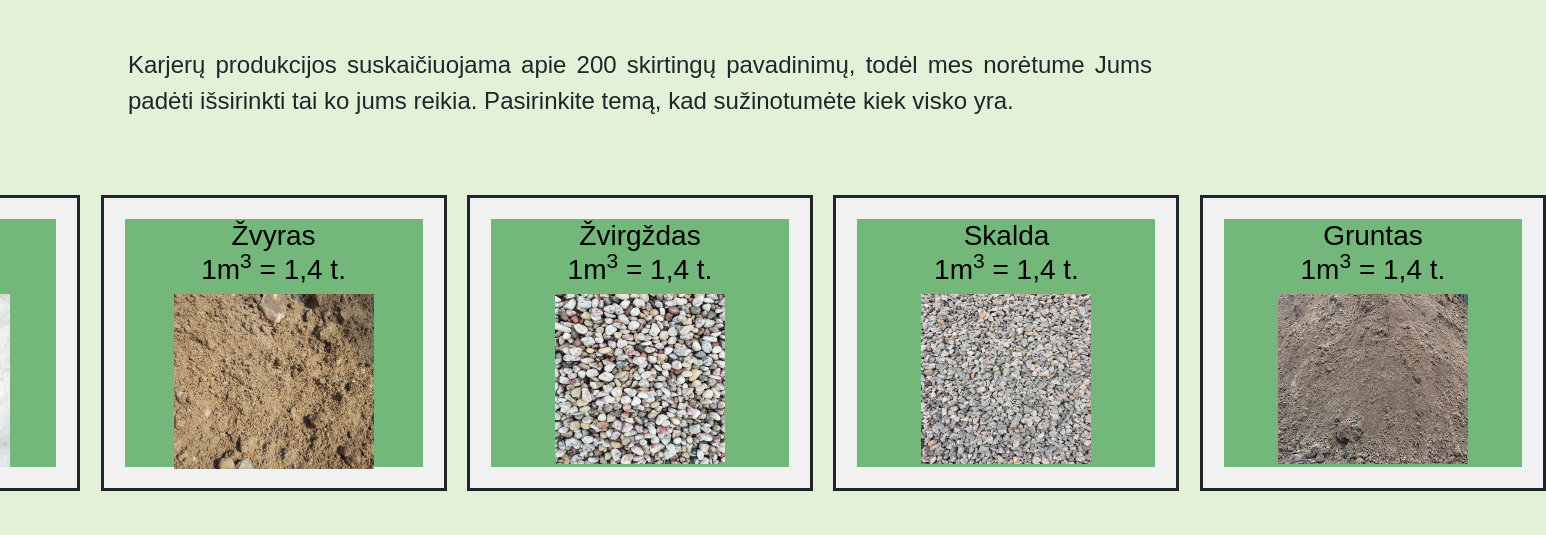
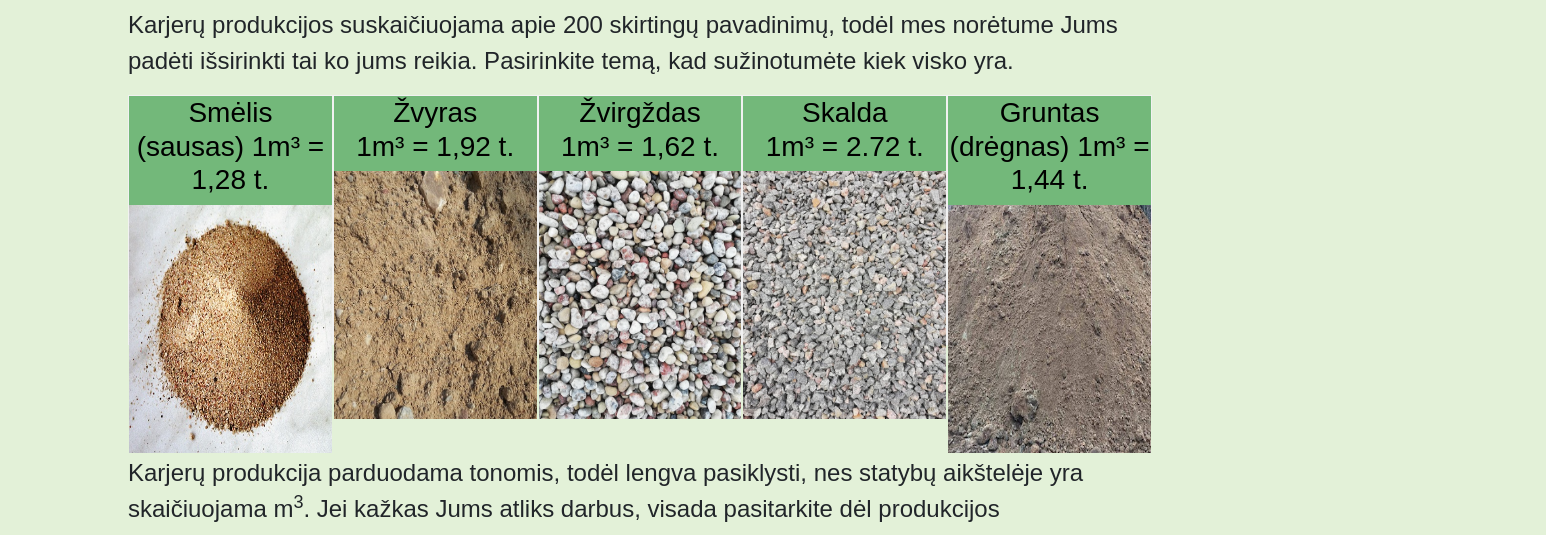
Before and after one commit to RobertasT/RobertasT.github.io, a plain HTML site: page index.html in a window 1280 px wide. Shown: the part 144-679 px from the top of the page, 1546 px wide, since content can reach past the window. Drawn offline with nearby package versions, Linux system fonts and the light colour scheme.

Commit message:
pataisyta

```diff
--- a/index.html
+++ b/index.html
@@ -22,16 +22,15 @@
         <p>Karjerų produkcijos suskaičiuojama apie 200 skirtingų pavadinimų, todėl mes norėtume Jums padėti išsirinkti
             tai ko jums reikia. Pasirinkite temą, kad sužinotumėte kiek visko yra.
         </p>
+
     </div>
 
     <div class="box">
-        <div class="box1">
-
         <div class="flip-box">
             <div class="flip-box-inner">
                 <div class="flip-box-front">
-                        <h3>Smėlis<br>1m<sup>3</sup> = 1,4 t.</h3>
-                        <img style="width: 205px;" src="/foto/smelis.jpeg" alt="">
+                    <h3>Smėlis<br>(sausas) 1m³ = 1,28 t.</h3>
+                    <img class="foto" src="/foto/smelis.jpeg" alt="">
                 </div>
                 <div class="flip-box-back">
                     <h2>Smėlio produkcija skirtinguose karjeruose gali būti:
@@ -41,15 +40,12 @@
                 </div>
             </div>
         </div>
-        </div>
-
-        <div class=" box1">
 
         <div class="flip-box">
             <div class="flip-box-inner">
                 <div class="flip-box-front">
-                        <h3>Žvyras<br>1m<sup>3</sup> = 1,4 t.</h3>
-                        <img style="width: 200px;" src="/foto/zvyras.jpeg" alt="">
+                    <h3>Žvyras<br>1m³ = 1,92 t.</h3>
+                    <img class="foto" src="/foto/zvyras.jpeg" alt="">
                 </div>
                 <div class="flip-box-back">
                     <h2>Žvyro produkcija skirtinguose karjeruose gali būti:
@@ -58,15 +54,12 @@
                 </div>
             </div>
         </div>
-        </div>
-
-        <div class=" box1">
 
         <div class="flip-box">
             <div class="flip-box-inner">
                 <div class="flip-box-front">
-                        <h3>Žvirgždas<br>1m<sup>3</sup> = 1,4 t.</h3>
-                        <img style="width: 170px;" src="/foto/zvirgzdas.jpeg" alt="">
+                    <h3>Žvirgždas<br>1m³ = 1,62 t.</h3>
+                    <img class="foto" src="/foto/zvirgzdas.jpeg" alt="">
                 </div>
                 <div class="flip-box-back">
                     <h2>Žvirgždo skalda, bei jos įvairių frakcijų mišiniai naudojami kelių bei
@@ -76,15 +69,12 @@
                 </div>
             </div>
         </div>
-        </div>
-
-        <div class=" box1">
 
         <div class="flip-box">
             <div class="flip-box-inner">
                 <div class="flip-box-front">
-                        <h3>Skalda<br>1m<sup>3</sup> = 1,4 t.</h3>
-                        <img style="width: 170px;" src="/foto/skalda.jpeg" alt="">
+                    <h3>Skalda<br>1m³ = 2.72 t.</h3>
+                    <img class="foto" src="/foto/skalda.jpeg" alt="">
                 </div>
                 <div class="flip-box-back">
                     <h2>Žvirgždo skalda, bei jos įvairių frakcijų mišiniai
@@ -92,14 +82,12 @@
                 </div>
             </div>
         </div>
-        </div>
 
-        <div class=" box1">
         <div class="flip-box">
             <div class="flip-box-inner">
                 <div class="flip-box-front">
-                        <h3>Gruntas<br>1m<sup>3</sup> = 1,4 t.</h3>
-                        <img style="width: 190px;" src="/foto/gruntas.jpeg" alt="">
+                    <h3>Gruntas<br>(drėgnas) 1m³ = 1,44 t.</h3>
+                    <img class="foto" src="/foto/gruntas.jpeg" alt="">
                 </div>
                 <div class="flip-box-back">
                     <h2>Gruntas tai juodžemis, kitas žvyras, smėlis grunto pakėlimui.
@@ -108,12 +96,11 @@
             </div>
         </div>
     </div>
-    </div>
 
 
 
     <div class="aprasas">
-        <p>
+        <p style="margin-top: 100px;">
             Karjerų produkcija parduodama tonomis, todėl lengva pasiklysti, nes statybų aikštelėje yra skaičiuojama
             m<sup>3</sup>. Jei kažkas Jums atliks darbus, visada pasitarkite dėl produkcijos specifikacijos. <br> <a
                 href="http://www.gruntobirza.lt">Gruntobirza.lt</a> platforma neprisiima atsakomybės už
--- a/styles.css
+++ b/styles.css
@@ -32,6 +32,8 @@
   background-color:rgba(119, 196, 243, 0.8);
   align-items: 100%;
   justify-content: center;
+
+
 }
 
 .tooltip {
@@ -41,17 +43,19 @@
   font-size: 50px;
   background-color:lightcyan;
 }
-.aprasas {
-  justify-content: center;
-  text-align: justify;
-  display: flex;
+.aprasas{
+  font-size: 24px;
+  margin-top: 10px;
   margin-left: 10%;
   margin-right: 10%;
-  font-size:24px;
-  margin-top: 50px;
+  width: 80%;
+  height: auto;
+  display: flex;
+  justify-content: center;
 }
 .box{
-  margin-top: 50px;
+  margin-top: 0px;
+  margin-bottom: 0px;
   height: auto;
   display: flex;
   margin-left: 10%;
@@ -89,6 +93,8 @@
   justify-content: center;
   flex-direction: column;
   font-size: 30px;
+  margin-right: 5px;
+  margin-left: 5px;
 }
 .foto{
   width: 100%;
```
Also changed, not shown: foto/person.jpeg (added). Lines whose indentation alone changed are shown as unchanged.
